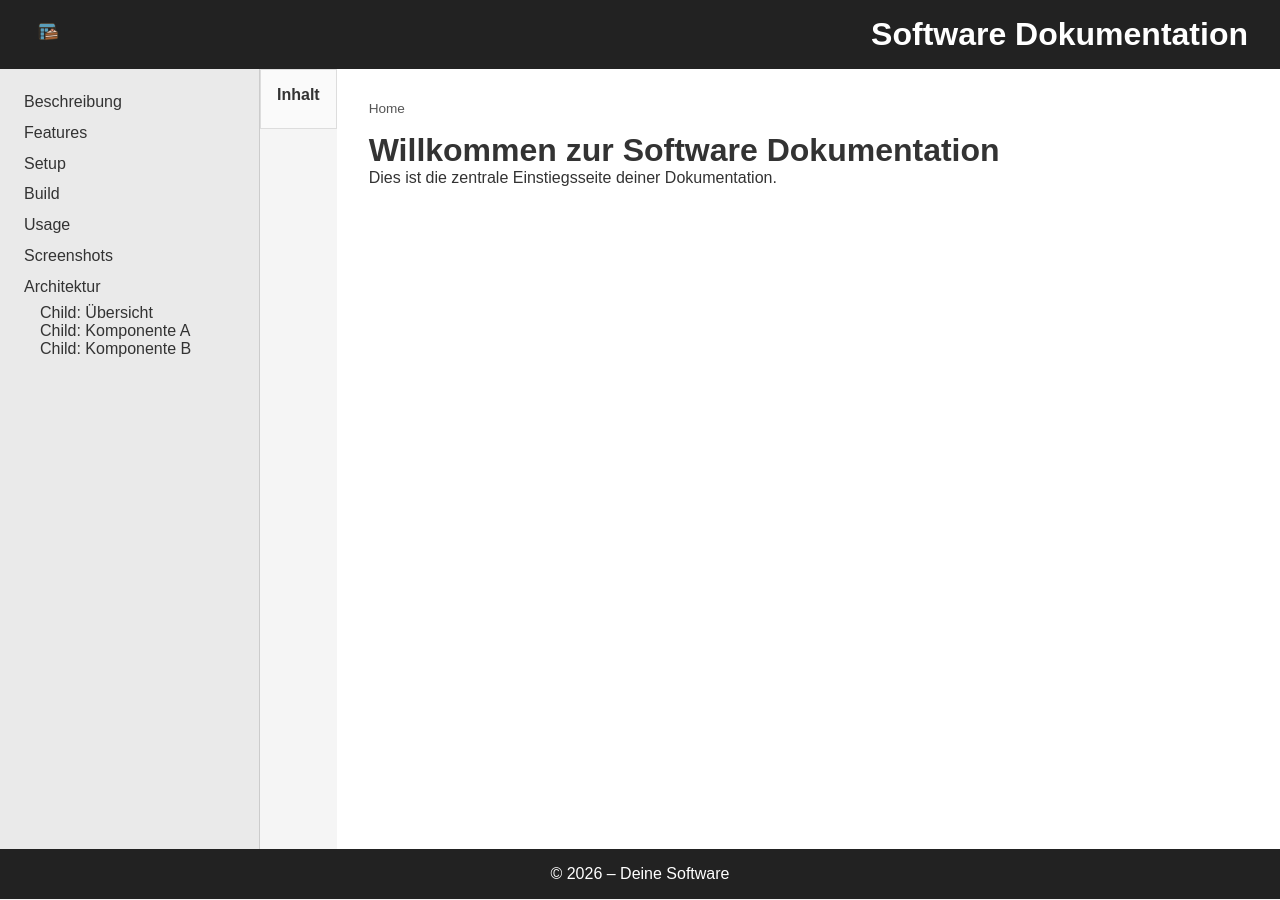
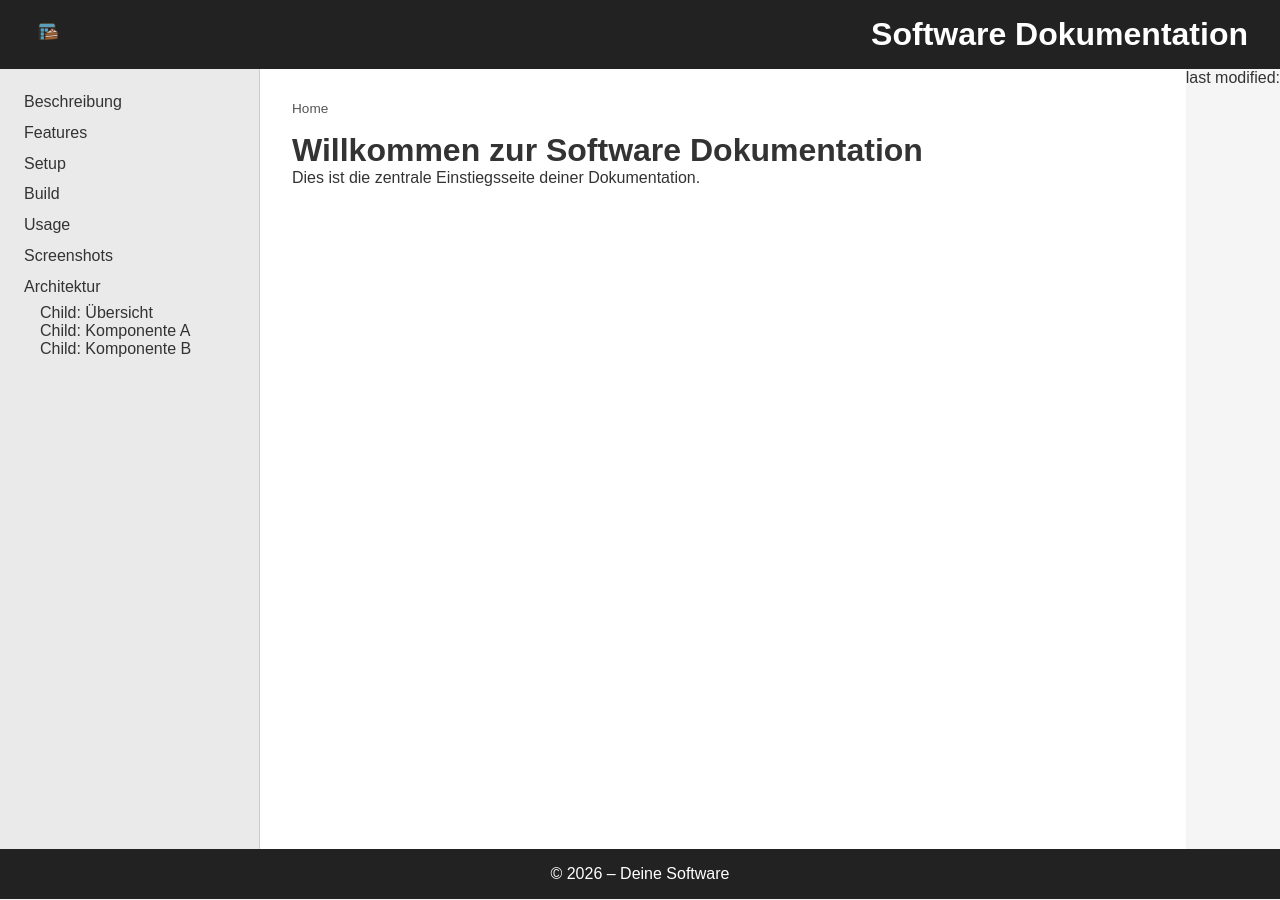
Before and after one commit to Zheng-Bote/ghp_template, a Jekyll site: the page built from docs/index.md, in a window 1280 px wide. Built offline with Jekyll 4.4.1, drawn with Linux system fonts in a browser that asks for light colours.

Commit message:
fixing structure

```diff
--- a/docs/_layouts/default.html
+++ b/docs/_layouts/default.html
@@ -25,8 +25,13 @@
     <div class="layout">
       <aside class="sidebar">{% include sidebar.html %}</aside>
 
-      <div>{% include toc.html %}</div>
       <main class="content">{% include breadcrumbs.html %} {{ content }}</main>
+
+      <div>
+        <p>
+          last modified: {{ article.published_at | date: "%Y-%m-%d %H:%M" }}
+        </p>
+      </div>
     </div>
 
     {% include footer.html %}
```
